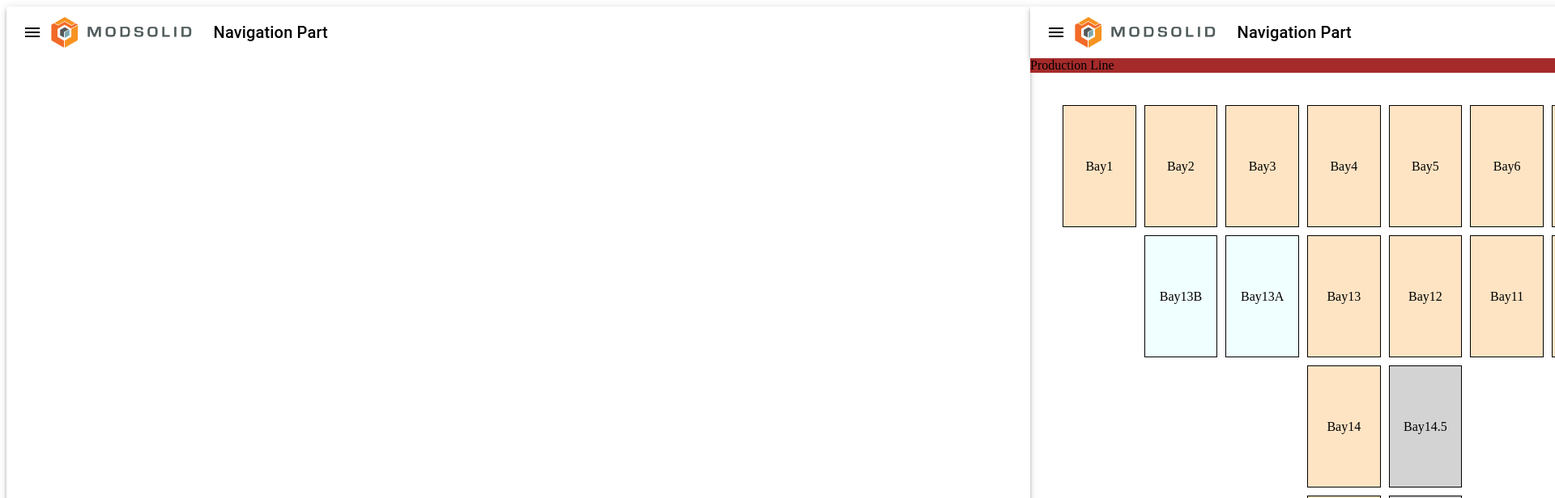
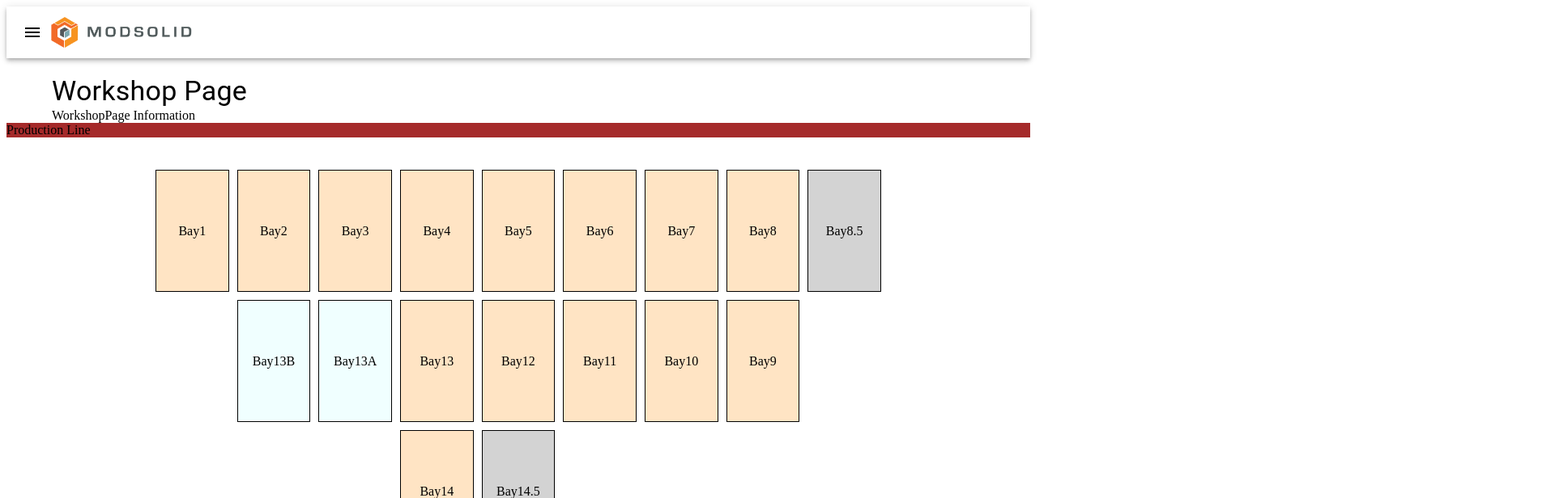
Before and after one commit to ubc-cpsc455-2024S/project-16_dev_dynasty, a React (Vite) app in the folder Frontend/: page / in a window 1280 px wide. Shown: the top 616 px of the page at 81% size, 1920 px wide, since content can reach past the window. Built offline with nearby package versions, Linux system fonts and the light colour scheme.

Commit message:
merged everyones changes

```diff
--- a/Frontend/src/App.jsx
+++ b/Frontend/src/App.jsx
@@ -1,22 +1,14 @@
-import React from 'react';
-import MainRouter from './router/MainRouter';
-import { theme } from './styles/theme';
-import { ThemeProvider } from '@emotion/react';
-import Navbar from './components/navigation/Navbar';
-import Sidebar from './components/navigation/Sidebar';
+import React from 'react'
+import MainRouter from './router/MainRouter'
+import { theme } from './styles/theme'
+import { ThemeProvider } from '@emotion/react'
 
 function App() {
   return (
     <ThemeProvider theme={theme}>
-      <div style={{ display: 'flex' }}>
-        <Navbar />
-        <Sidebar />
-        <div style={{ flex: 1 }}>
-          <MainRouter />
-        </div>
-      </div>
+      <MainRouter />
     </ThemeProvider>
-  );
+  )
 }
 
-export default App;
+export default App
--- a/Frontend/src/components/navigation/Navbar.jsx
+++ b/Frontend/src/components/navigation/Navbar.jsx
@@ -1,33 +1,45 @@
-import React from 'react';
-import { useDispatch } from 'react-redux';
-import AppBar from '@mui/material/AppBar';
-import Toolbar from '@mui/material/Toolbar';
-import Typography from '@mui/material/Typography';
-import IconButton from '@mui/material/IconButton';
-import MenuIcon from '@mui/icons-material/Menu';
-import CompanyLogo from '../../assets/logo.png';
-import { toggleSidebar } from '../../store/sidebarSlice';
+import React from 'react'
+import { useDispatch } from 'react-redux'
+import AppBar from '@mui/material/AppBar'
+import Toolbar from '@mui/material/Toolbar'
+import Typography from '@mui/material/Typography'
+import IconButton from '@mui/material/IconButton'
+import MenuIcon from '@mui/icons-material/Menu'
+import CompanyLogo from '../../assets/logo.png'
+import { toggleSidebar } from '../../store/sidebarSlice'
+import Sidebar from './Sidebar'
 
-const Navbar = () => {
-  const dispatch = useDispatch();
+const Navbar = ({ children }) => {
+  const dispatch = useDispatch()
 
   const handleMenuClick = () => {
-    dispatch(toggleSidebar());
-  };
+    dispatch(toggleSidebar())
+  }
 
   return (
-    <AppBar position="static" style={{ background: 'white', color: 'black' }}>
-      <Toolbar>
-        <IconButton edge="start" color="inherit" aria-label="menu" onClick={handleMenuClick}>
-          <MenuIcon />
-        </IconButton>
-        <img src={CompanyLogo} alt="Company Logo" style={{ height: '40px', marginRight: '20px' }} />
-        <Typography variant="h6" style={{ flexGrow: 1 }}>
-          Navigation Part
-        </Typography>
-      </Toolbar>
-    </AppBar>
-  );
-};
+    <>
+      <AppBar position='static' style={{ background: 'white', color: 'black' }}>
+        <Toolbar>
+          <IconButton
+            edge='start'
+            color='inherit'
+            aria-label='menu'
+            onClick={handleMenuClick}
+          >
+            <MenuIcon />
+          </IconButton>
+          <img
+            src={CompanyLogo}
+            alt='Company Logo'
+            style={{ height: '40px', marginRight: '20px' }}
+          />
+          <Typography variant='h6' style={{ flexGrow: 1 }}></Typography>
+        </Toolbar>
+        <Sidebar />
+      </AppBar>
+      {children}
+    </>
+  )
+}
 
-export default Navbar;
+export default Navbar
--- a/Frontend/src/components/navigation/Sidebar.jsx
+++ b/Frontend/src/components/navigation/Sidebar.jsx
@@ -1,65 +1,77 @@
-import React from 'react';
-import { useSelector, useDispatch } from 'react-redux';
-import Drawer from '@mui/material/Drawer';
-import List from '@mui/material/List';
-import ListItem from '@mui/material/ListItem';
-import ListItemIcon from '@mui/material/ListItemIcon';
-import ListItemText from '@mui/material/ListItemText';
-import BuildIcon from '@mui/icons-material/Build';
-import HomeWorkIcon from '@mui/icons-material/HomeWork';
-import PersonIcon from '@mui/icons-material/Person';
-import GroupIcon from '@mui/icons-material/Group';
-import { closeSidebar } from '../../store/sidebarSlice';
-import CompanyLogo from '../../assets/logo.png';
+import React from 'react'
+import { useSelector, useDispatch } from 'react-redux'
+import Drawer from '@mui/material/Drawer'
+import List from '@mui/material/List'
+import ListItem from '@mui/material/ListItem'
+import ListItemIcon from '@mui/material/ListItemIcon'
+import ListItemText from '@mui/material/ListItemText'
+import BuildIcon from '@mui/icons-material/Build'
+import HomeWorkIcon from '@mui/icons-material/HomeWork'
+import PersonIcon from '@mui/icons-material/Person'
+import GroupIcon from '@mui/icons-material/Group'
+import { closeSidebar } from '../../store/sidebarSlice'
+import CompanyLogo from '../../assets/logo.png'
+import { useNavigate } from 'react-router-dom'
+import { routes } from '../../router/routes'
 
 const Sidebar = () => {
-  const dispatch = useDispatch();
-  const isOpen = useSelector((state) => state.sidebar.isOpen);
+  const navigate = useNavigate()
+  const dispatch = useDispatch()
+  const isOpen = useSelector(state => state.sidebar.isOpen)
 
   const handleClose = () => {
-    dispatch(closeSidebar());
-  };
+    dispatch(closeSidebar())
+  }
 
   return (
-    <Drawer anchor="left" open={isOpen} onClose={handleClose}>
+    <Drawer anchor='left' open={isOpen} onClose={handleClose}>
       <div
-        role="presentation"
+        role='presentation'
         onClick={handleClose}
         onKeyDown={handleClose}
-        style={{ width: '250px', background: 'grey', color: 'white', height: '100%' }}
+        style={{
+          width: '250px',
+          background: 'grey',
+          color: 'white',
+          height: '100%',
+        }}
       >
         <div style={{ padding: '16px', textAlign: 'center' }}>
-          <img src={CompanyLogo} alt="Company Logo" style={{ height: '40px', marginBottom: '16px' }} />
+          <img
+            src={CompanyLogo}
+            alt='Company Logo'
+            style={{ height: '40px', marginBottom: '16px' }}
+          />
         </div>
         <List>
-          <ListItem button>
+          <ListItem onClick={() => navigate(routes.workshopRoute)}>
             <ListItemIcon>
               <BuildIcon style={{ color: 'white' }} />
             </ListItemIcon>
-            <ListItemText primary="Workshop" />
+            <ListItemText primary='Workshop' />
           </ListItem>
-          <ListItem button>
+          <ListItem onClick={() => navigate(routes.housesRoute)}>
             <ListItemIcon>
               <HomeWorkIcon style={{ color: 'white' }} />
             </ListItemIcon>
-            <ListItemText primary="Houses" />
+            <ListItemText primary='Houses' />
           </ListItem>
-          <ListItem button>
+          <ListItem onClick={() => navigate(routes.usersRoute)}>
             <ListItemIcon>
               <PersonIcon style={{ color: 'white' }} />
             </ListItemIcon>
-            <ListItemText primary="Users" />
+            <ListItemText primary='Users' />
           </ListItem>
-          <ListItem button>
+          <ListItem onClick={() => navigate(routes.customersRoute)}>
             <ListItemIcon>
               <GroupIcon style={{ color: 'white' }} />
             </ListItemIcon>
-            <ListItemText primary="Customers" />
+            <ListItemText primary='Customers' />
           </ListItem>
         </List>
       </div>
     </Drawer>
-  );
-};
+  )
+}
 
-export default Sidebar;
+export default Sidebar
--- a/Frontend/src/pages/HousesAddPage.jsx
+++ b/Frontend/src/pages/HousesAddPage.jsx
@@ -1,7 +1,12 @@
 import React from 'react'
+import Navbar from '../components/navigation/Navbar'
 
 const HousesAddPage = () => {
-  return <div>HousesAddPage</div>
+  return (
+    <Navbar>
+      <div>HousesAddPage</div>
+    </Navbar>
+  )
 }
 
 export default HousesAddPage
--- a/Frontend/src/pages/HousesPage.jsx
+++ b/Frontend/src/pages/HousesPage.jsx
@@ -18,7 +18,7 @@ const HousePage = () => {
             onClick={() => navigate(routes.housesAddRoute)}
           >
             <MdAdd />
-            Add User
+            Add House
           </Button>
         }
       >
--- a/Frontend/src/pages/NotFoundPage.jsx
+++ b/Frontend/src/pages/NotFoundPage.jsx
@@ -2,11 +2,13 @@ import React from 'react'
 
 const NotFoundPage = () => {
   return (
-    <div>
-      <h1>404 - Page Not Found</h1>
-      <p>Sorry, the page you are looking for does not exist.</p>
-      <a href='/'>Go Back Home</a>
-    </div>
+    <Navbar>
+      <div>
+        <h1>404 - Page Not Found</h1>
+        <p>Sorry, the page you are looking for does not exist.</p>
+        <a href='/'>Go Back Home</a>
+      </div>
+    </Navbar>
   )
 }
 
--- a/Frontend/src/pages/WorkshopPage.jsx
+++ b/Frontend/src/pages/WorkshopPage.jsx
@@ -6,14 +6,12 @@ import Productionline from '../components/workshop/Productionline'
 
 const WorkshopPage = () => {
   return (
-    <div>
-      <Navbar>
-        <Header1 title={'Workshop Page'}>
-          <div>WorkshopPage Information</div>
-        </Header1>
-      </Navbar>
+    <Navbar>
+      <Header1 title={'Workshop Page'}>
+        <div>WorkshopPage Information</div>
+      </Header1>
       <Productionline />
-    </div>
+    </Navbar>
   )
 }
 
```
Also changed, not shown: Frontend/src/router/MainRouter.jsx (+6 -4 lines).
